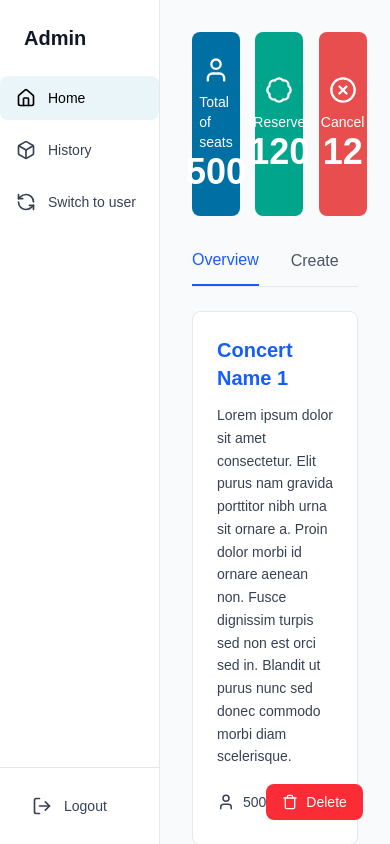
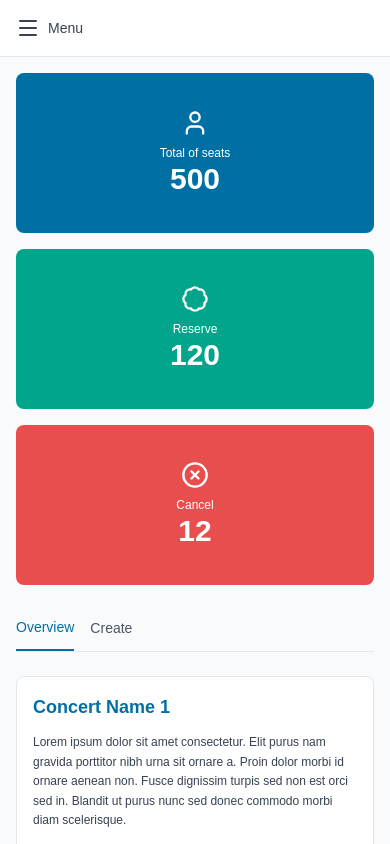
Before and after one commit to atanai/concert-app, a Next.js app in the folder frontend/: page / in a window 390 px wide. Built offline with nearby package versions, Linux system fonts and the light colour scheme.

Commit message:
Make the app responsive

```diff
--- a/frontend/app/page.tsx
+++ b/frontend/app/page.tsx
@@ -1,11 +1,12 @@
 'use client';
 
 import { useState } from 'react';
-import { HomeIcon, UserIcon, LogOutIcon, TrashIcon, BoxIcon, RefreshCcwIcon, BadgeIcon, XCircleIcon, ExternalLinkIcon } from 'lucide-react';
+import { HomeIcon, UserIcon, LogOutIcon, TrashIcon, BoxIcon, RefreshCcwIcon, BadgeIcon, XCircleIcon, MenuIcon, XIcon } from 'lucide-react';
 
 export default function Home() {
   const [activeTab, setActiveTab] = useState('overview');
   const [activeSidebarBtn, setActiveSidebarBtn] = useState('home');
+  const [sidebarOpen, setSidebarOpen] = useState(false);
 
   const concerts = [
     {
@@ -23,81 +24,100 @@ export default function Home() {
   ];
 
   return (
-    <div className="flex h-screen bg-gray-50">
+    <div className="flex h-screen bg-gray-50 flex-col md:flex-row">
+      {/* Mobile Menu Button */}
+      <button
+        onClick={() => setSidebarOpen(!sidebarOpen)}
+        className="md:hidden p-4 text-gray-700 hover:bg-gray-100 flex items-center gap-2 bg-white border-b border-gray-200"
+      >
+        {sidebarOpen ? <XIcon size={24} /> : <MenuIcon size={24} />}
+        <span className="text-sm font-medium">Menu</span>
+      </button>
+
       {/* Sidebar */}
-      <aside className="w-40 bg-white border-r border-gray-200 flex flex-col">
-        <div className="p-6">
+      <aside className={`${sidebarOpen ? 'flex' : 'hidden'
+        } md:flex flex-col w-full md:w-40 bg-white border-b md:border-b-0 md:border-r border-gray-200 fixed md:relative top-16 md:top-0 left-0 right-0 z-50 md:z-auto max-h-[calc(100vh-64px)] md:max-h-screen md:h-screen overflow-y-auto md:overflow-y-auto`}>
+        <div className="p-6 hidden md:block">
           <h1 className="text-xl font-bold text-gray-900">Admin</h1>
         </div>
 
-        <nav className="flex-1 space-y-2">
+        <nav className="flex-1 px-4 md:px-0 space-y-2">
           <button
-            onClick={() => setActiveSidebarBtn('home')}
-            className={`w-full flex items-center gap-3 px-4 py-3 rounded-lg transition ${activeSidebarBtn === 'home' ? 'bg-[#eaf5f9] text-black' : 'text-gray-700 hover:bg-gray-100'}`}>
+            onClick={() => {
+              setActiveSidebarBtn('home');
+              setSidebarOpen(false);
+            }}
+            className={`w-full flex items-center gap-3 px-4 py-3 rounded-lg transition text-sm md:text-base ${activeSidebarBtn === 'home' ? 'bg-[#eaf5f9] text-black' : 'text-gray-700 hover:bg-gray-100'}`}>
             <HomeIcon size={20} />
-            <span className="text-sm font-medium">Home</span>
+            <span className="font-medium">Home</span>
           </button>
           <button
-            onClick={() => setActiveSidebarBtn('history')}
-            className={`w-full flex items-center gap-3 px-4 py-3 rounded-lg transition ${activeSidebarBtn === 'history' ? 'bg-[#eaf5f9] text-black' : 'text-gray-700 hover:bg-gray-100'}`}>
+            onClick={() => {
+              setActiveSidebarBtn('history');
+              setSidebarOpen(false);
+            }}
+            className={`w-full flex items-center gap-3 px-4 py-3 rounded-lg transition text-sm md:text-base ${activeSidebarBtn === 'history' ? 'bg-[#eaf5f9] text-black' : 'text-gray-700 hover:bg-gray-100'}`}>
             <BoxIcon size={20} />
-            <span className="text-sm font-medium">History</span>
+            <span className="font-medium">History</span>
           </button>
           <button
-            onClick={() => setActiveSidebarBtn('switch')}
-            className={`w-full flex items-center gap-3 px-4 py-3 rounded-lg transition ${activeSidebarBtn === 'switch' ? 'bg-[#eaf5f9] text-black' : 'text-gray-700 hover:bg-gray-100'}`}>
-            <RefreshCcwIcon size={20} />
-            <span className="text-sm font-medium">Switch to user</span>
+            onClick={() => {
+              setActiveSidebarBtn('switch');
+              setSidebarOpen(false);
+            }}
+            className={`w-full flex items-center gap-3 px-4 py-3 rounded-lg transition text-sm md:text-base ${activeSidebarBtn === 'switch' ? 'bg-[#eaf5f9] text-black' : 'text-gray-700 hover:bg-gray-100'}`}>
+            <RefreshCcwIcon size={20} className="flex-shrink-0" />
+            <span className="font-medium whitespace-nowrap">Switch to user</span>
           </button>
         </nav>
 
-        <div className="p-4 border-t border-gray-200">
-          <button className="w-full flex items-center gap-3 px-4 py-3 text-gray-700 hover:bg-gray-100 rounded-lg transition">
+        <div className="mt-auto p-4 border-t border-gray-200 px-4">
+          <button className="w-full flex items-center gap-3 px-4 py-3 text-gray-700 hover:bg-gray-100 rounded-lg transition text-sm md:text-base">
             <LogOutIcon size={20} />
-            <span className="text-sm font-medium">Logout</span>
+            <span className="font-medium">Logout</span>
           </button>
         </div>
       </aside>
 
       {/* Main Content */}
-      <main className="flex-1 overflow-auto">
-        <div className="p-8">
+      <main className="flex-1 overflow-auto w-full">
+        <div className="p-4 md:p-8">
           {/* Stats Cards */}
-          <div className="grid grid-cols-3 gap-6 mb-8">
-            <div className="bg-[#0070a4] text-white rounded-lg p-6 flex flex-col items-center justify-center">
+          <div className="grid grid-cols-1 sm:grid-cols-2 lg:grid-cols-3 gap-4 md:gap-6 mb-8">
+            <div className="bg-[#0070a4] text-white rounded-lg p-6 flex flex-col items-center justify-center min-h-[160px]">
               <UserIcon size={28} className="mb-2" />
-              <p className="text-sm font-medium">Total of seats</p>
-              <p className="text-4xl font-bold">500</p>
+              <p className="text-xs md:text-sm font-medium text-center">Total of seats</p>
+              <p className="text-3xl md:text-4xl font-bold">500</p>
             </div>
-            <div className="bg-[#00a58b] text-white rounded-lg p-6 flex flex-col items-center justify-center">
+            <div className="bg-[#00a58b] text-white rounded-lg p-6 flex flex-col items-center justify-center min-h-[160px]">
               <BadgeIcon size={28} className="mb-2" />
-              <p className="text-sm font-medium">Reserve</p>
-              <p className="text-4xl font-bold">120</p>
+              <p className="text-xs md:text-sm font-medium text-center">Reserve</p>
+              <p className="text-3xl md:text-4xl font-bold">120</p>
             </div>
-            <div className="bg-[#e84e4e] text-white rounded-lg p-6 flex flex-col items-center justify-center">
+            <div className="bg-[#e84e4e] text-white rounded-lg p-6 flex flex-col items-center justify-center min-h-[160px] sm:col-span-2 lg:col-span-1">
               <XCircleIcon size={28} className="mb-2" />
-              <p className="text-sm font-medium">Cancel</p>
-              <p className="text-4xl font-bold">12</p>
+              <p className="text-xs md:text-sm font-medium text-center">Cancel</p>
+              <p className="text-3xl md:text-4xl font-bold">12</p>
             </div>
           </div>
 
           {/* Tabs */}
-          <div className="border-b border-gray-200 mb-6">
-            <div className="flex gap-8">
+          <div className="border-b border-gray-200 mb-6 overflow-x-auto">
+            <div className="flex gap-4 md:gap-8">
               <button
                 onClick={() => setActiveTab('overview')}
-                className={`pb-3 font-medium transition ${activeTab === 'overview'
-                    ? 'text-blue-600 border-b-2 border-blue-600'
-                    : 'text-gray-600 hover:text-gray-900'
+                className={`pb-3 font-medium transition whitespace-nowrap text-sm md:text-base ${activeTab === 'overview'
+                  ? 'text-[#0070a4] border-b-2 border-[#0070a4]'
+                  : 'text-gray-600 hover:text-gray-900'
                   }`}
               >
                 Overview
               </button>
               <button
                 onClick={() => setActiveTab('create')}
-                className={`pb-3 font-medium transition ${activeTab === 'create'
-                    ? 'text-blue-600 border-b-2 border-blue-600'
-                    : 'text-gray-600 hover:text-gray-900'
+                className={`pb-3 font-medium transition whitespace-nowrap text-sm md:text-base ${activeTab === 'create'
+                  ? 'text-[#0070a4] border-b-2 border-[#0070a4]'
+                  : 'text-gray-600 hover:text-gray-900'
                   }`}
               >
                 Create
@@ -107,19 +127,19 @@ export default function Home() {
 
           {/* Concerts List */}
           {activeTab === 'overview' && (
-            <div className="space-y-4">
+            <div className="space-y-3 md:space-y-4">
               {concerts.map((concert) => (
-                <div key={concert.id} className="bg-white border border-gray-200 rounded-lg p-6">
-                  <h2 className="text-xl font-bold text-blue-600 mb-3">{concert.name}</h2>
-                  <p className="text-gray-700 text-sm mb-4 leading-relaxed">{concert.description}</p>
-                  <div className="flex items-center justify-between">
+                <div key={concert.id} className="bg-white border border-gray-200 rounded-lg p-4 md:p-6">
+                  <h2 className="text-lg md:text-xl font-bold text-[#0070a4] mb-3">{concert.name}</h2>
+                  <p className="text-gray-700 text-xs md:text-sm mb-4 leading-relaxed">{concert.description}</p>
+                  <div className="flex flex-col sm:flex-row items-start sm:items-center justify-between gap-4">
                     <div className="flex items-center gap-2 text-gray-700">
                       <UserIcon size={18} />
-                      <span className="text-sm font-medium">{concert.seats}</span>
+                      <span className="text-sm md:text-base font-medium">{concert.seats}</span>
                     </div>
-                    <button className="bg-red-500 hover:bg-red-600 text-white px-4 py-2 rounded-lg flex items-center gap-2 transition">
+                    <button className="w-full sm:w-auto bg-[#e84e4e] hover:bg-[#d43a3a] text-white px-4 py-2 rounded-lg flex items-center justify-center gap-2 transition text-sm md:text-base">
                       <TrashIcon size={16} />
-                      <span className="text-sm font-medium">Delete</span>
+                      <span className="font-medium">Delete</span>
                     </button>
                   </div>
                 </div>
@@ -128,8 +148,8 @@ export default function Home() {
           )}
 
           {activeTab === 'create' && (
-            <div className="bg-white border border-gray-200 rounded-lg p-6">
-              <p className="text-gray-600">Create new concert form goes here</p>
+            <div className="bg-white border border-gray-200 rounded-lg p-4 md:p-6">
+              <p className="text-gray-600 text-sm md:text-base">Create new concert form goes here</p>
             </div>
           )}
         </div>
```
